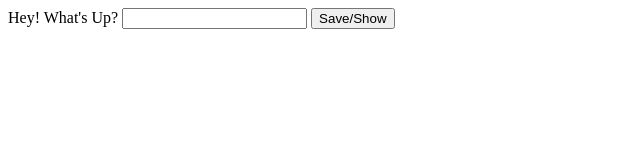
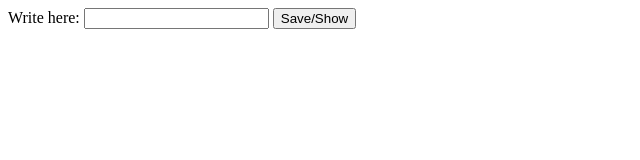
Before and after one commit to CyanUmbrella/CyanUmbrella.github.io, a plain HTML site: page index.html in a window 1280 px wide. Shown: the whole page, without its empty margins (0-640 px from the left). Drawn offline with Linux system fonts and the light colour scheme.

Commit message:
Update index.html

```diff
--- a/index.html
+++ b/index.html
@@ -1,5 +1,5 @@
 
-<html><head>Hey! What's Up?</head><body>
+<html><head>Write here: </head><body>
 
 <input id="title" type="text"  onkeyup="Allow()" >
 <input type="submit" value="Save/Show" onclick="insert()" />
```
